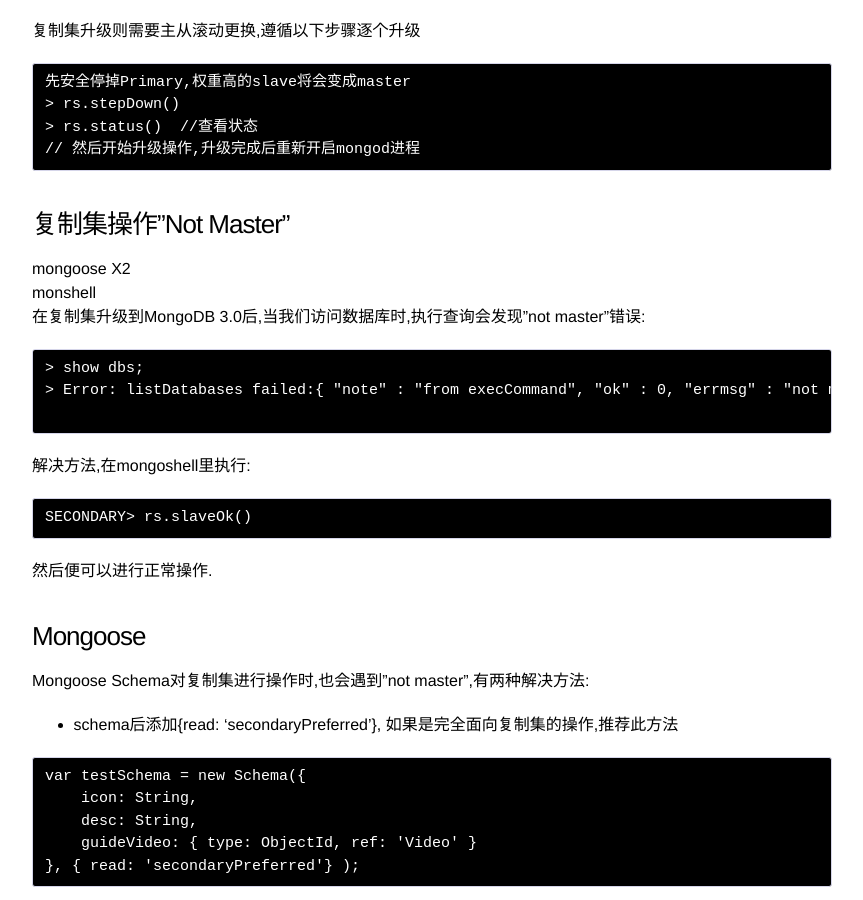
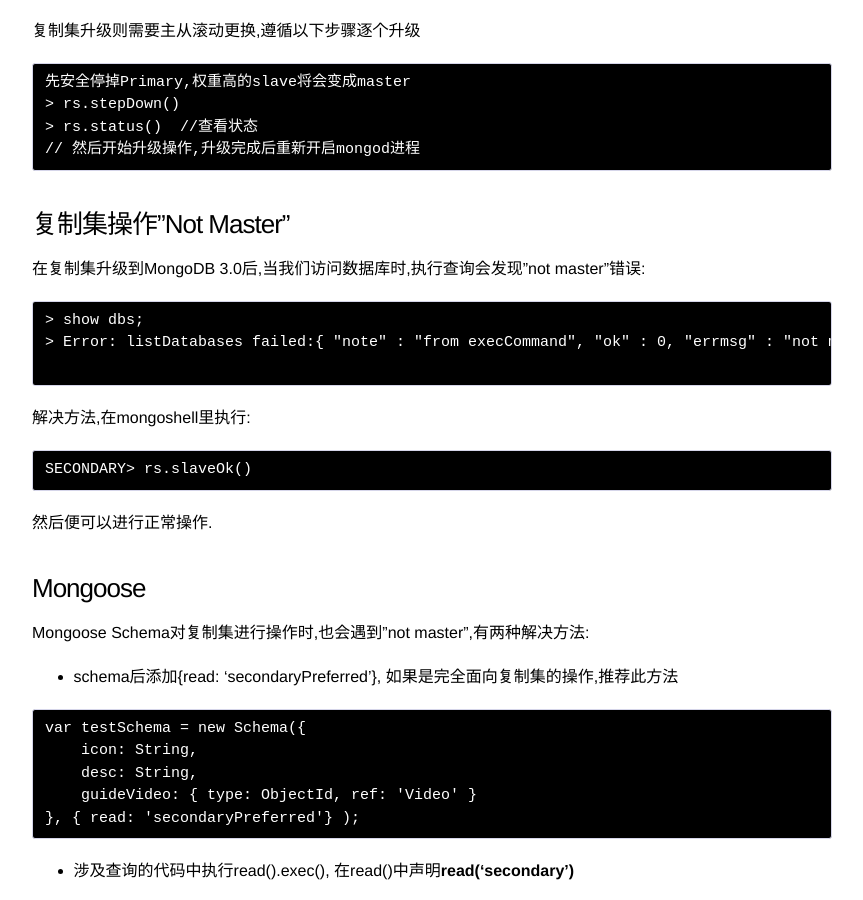
Before and after one commit to guanghetv/guanghetv.github.io, a Jekyll site: the page built from _posts/2015-05-04-mongdb3-upgrade-bug.markdown, in a window 1280 px wide and 900 px high, scrolled down 503 px. Shown: the whole window, without its empty margins (208-1071 px from the left). Built offline with Jekyll 4.4.1, drawn with Linux system fonts in a browser that asks for light colours; Markdown is read by kramdown in place of the engine named in the settings; comment, search, counter and statistics services are not loaded.

Commit message:
(hackernews) mongodb3 upgrade and mongoose work with mdb3 bug

````diff
--- a/_posts/2015-05-04-mongdb3-upgrade-bug.markdown
+++ b/_posts/2015-05-04-mongdb3-upgrade-bug.markdown
@@ -30,8 +30,6 @@ MongoDB的升级非常简单,大概遵循以下步骤
 ```
 
 ###复制集操作"Not Master"
-mongoose X2
-monshell
 在复制集升级到MongoDB 3.0后,当我们访问数据库时,执行查询会发现"not master"错误:
 ```
 > show dbs;
````
